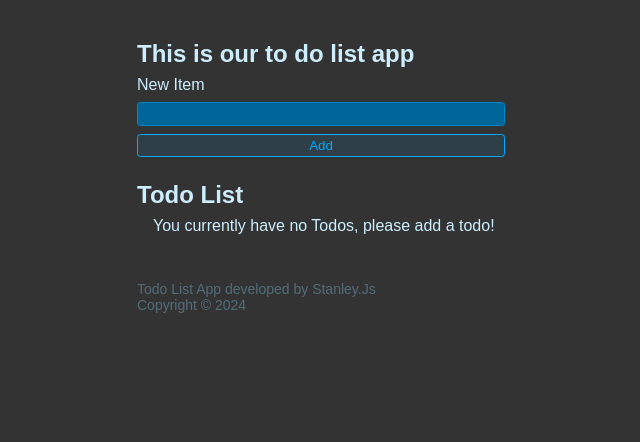
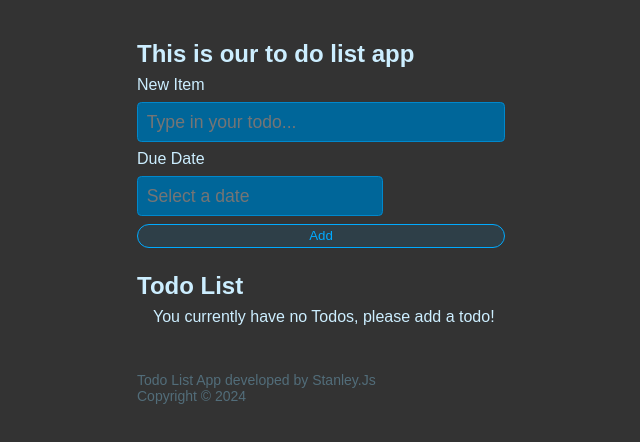
Before and after one commit to Webziro/HP, a React (Vite) app in the folder Desktop/React/todo/: page / in a window 1280 px wide. Shown: the top 442 px of the page, without its empty margins (319-959 px from the left). Built offline with nearby package versions, Linux system fonts and the light colour scheme.

Commit message:
UI functions

```diff
--- a/Desktop/React/todo/package.json
+++ b/Desktop/React/todo/package.json
@@ -10,7 +10,9 @@
     "preview": "vite preview"
   },
   "dependencies": {
+    "date-fns": "^4.1.0",
     "react": "^19.1.1",
+    "react-datepicker": "^8.7.0",
     "react-dom": "^19.1.1"
   },
   "devDependencies": {
--- a/Desktop/React/todo/src/App.jsx
+++ b/Desktop/React/todo/src/App.jsx
@@ -54,20 +54,20 @@ export default function App() {
     setInputValue("");
   }
 
-  function handleFormSubmit(e) {
+  function handleFormSubmit(e, selectedDate) {
     e.preventDefault();
     if (inputValue.trim() === "") return;
     if (editingId) {
       setTodos(currentTodos =>
         currentTodos.map(todo =>
-          todo.id === editingId ? { ...todo, title: inputValue } : todo
+          todo.id === editingId ? { ...todo, title: inputValue, date: selectedDate } : todo
         )
       );
       setEditingId(null);
     } else {
       setTodos(currentTodos => [
         ...currentTodos,
-        { id: crypto.randomUUID(), title: inputValue, completed: false }
+        { id: crypto.randomUUID(), title: inputValue, completed: false, date: selectedDate }
       ]);
     }
     setInputValue("");
--- a/Desktop/React/todo/src/TodLi.jsx
+++ b/Desktop/React/todo/src/TodLi.jsx
@@ -1,26 +1,38 @@
-// export function TodoLi({ completed, id, title, toggleTodo, deleteTodo, startEdit, isEditing }) {
-//     return (
-//         <li>
-//             <label htmlFor={id}>
-//                 <input
-//                     type="checkbox"
-//                     id={id}
-//                     checked={completed}
-//                     onChange={e => toggleTodo(id, e.target.checked)}
-//                 />
-//                 {title}
-//                 <button
-//                     className="btn btn-edit"
-//                     onClick={() => startEdit(id, title)}
-//                     style={{ marginLeft: 8 }}
-//                     disabled={isEditing}
-//                 >
-//                     Edit
-//                 </button>
-//             </label>
-//             <button onClick={() => deleteTodo(id)} className="btn btn-danger" style={{ marginLeft: 8 }}>
-//                 Delete
-//             </button>
-//         </li>
-//     );
-// }
+export function TodoLi({ completed, id, title, toggleTodo, deleteTodo, startEdit, isEditing, date }) {
+    // Format date if present
+    let dateDisplay = "";
+    if (date) {
+        try {
+            const d = new Date(date);
+            dateDisplay = d.toISOString().slice(0, 10); // yyyy-MM-dd
+        } catch {}
+    }
+    return (
+        <li>
+            <label htmlFor={id}>
+                <input
+                    type="checkbox"
+                    id={id}
+                    checked={completed}
+                    onChange={e => toggleTodo(id, e.target.checked)}
+                />
+                {title}
+                {dateDisplay && (
+                    <span style={{ marginLeft: 8, fontSize: '0.9em', color: '#aaa' }}>({dateDisplay})</span>
+                )}
+                <button
+                    className="btn btn-edit"
+                    onClick={() => startEdit(id, title)}
+                    style={{ marginLeft: 8 }}
+                    disabled={isEditing}
+                    title="Edit"
+                >
+                    ✏️
+                </button>
+            </label>
+            <button onClick={() => deleteTodo(id)} className="btn btn-danger" style={{ marginLeft: 8 }} title="Delete">
+                🗑️
+            </button>
+        </li>
+    );
+}
--- a/Desktop/React/todo/src/TodoForm.jsx
+++ b/Desktop/React/todo/src/TodoForm.jsx
@@ -1,6 +1,19 @@
+
+import { useState } from "react";
+import DatePicker from "react-datepicker";
+import "react-datepicker/dist/react-datepicker.css";
+
 export function TodoForm({ value, setValue, onSubmit, isEditing, cancelEdit }) {
+  const [selectedDate, setSelectedDate] = useState(null);
+
+  function handleSubmit(e) {
+    e.preventDefault();
+    onSubmit(e, selectedDate);
+    setSelectedDate(null);
+  }
+
   return (
-    <form onSubmit={onSubmit} className="new-item-form">
+    <form onSubmit={handleSubmit} className="new-item-form">
       <div className="form-row">
         <label htmlFor="item">{isEditing ? "Edit Item" : "New Item"}</label>
         <input
@@ -8,6 +21,17 @@ export function TodoForm({ value, setValue, onSubmit, isEditing, cancelEdit }) {
           onChange={e => setValue(e.target.value)}
           type="text"
           id="item"
+          placeholder="Type in your todo..."
+        />
+      </div>
+      <div className="form-row">
+        <label htmlFor="date">Due Date</label>
+        <DatePicker
+          selected={selectedDate}
+          onChange={date => setSelectedDate(date)}
+          placeholderText="Select a date"
+          id="date"
+          dateFormat="yyyy-MM-dd"
         />
       </div>
       <button className="btn" type="submit">{isEditing ? "Save" : "Add"}</button>
--- a/Desktop/React/todo/src/TodoList.jsx
+++ b/Desktop/React/todo/src/TodoList.jsx
@@ -9,6 +9,7 @@ export function TodoList({ todos, toggleTodo, deleteTodo, startEdit, editingId }
                             id={todo.id}
                             completed={todo.completed}
                             title={todo.title}
+                            date={todo.date}
                             key={todo.id}
                             toggleTodo={toggleTodo}
                             deleteTodo={deleteTodo}
--- a/Desktop/React/todo/src/styles.css
+++ b/Desktop/React/todo/src/styles.css
@@ -37,12 +37,19 @@ body {
   gap: 0.5rem;
 }
 
+/* Increase the space for the input element */
+.form-row input {
+  min-width: 200px;
+  height: 2.5rem;
+  font-size: 1.1rem;
+}
+
 .btn {
   background: hsl(200, 100%, 50%, 0.1);
   border: 1px solid hsl(200, 100%, 50%);
   color: hsl(200, 100%, 50%);
-  padding: 0.25em 0.5em;
-  border-radius: 0.25em;
+  padding: .25em 1em;
+  border-radius: 2.25em;
   cursor: pointer;
   outline: none;
 }
```
Also changed, not shown: 1 other file (tests, documents, lock files or other folders). Lines whose indentation alone changed are shown as unchanged.
